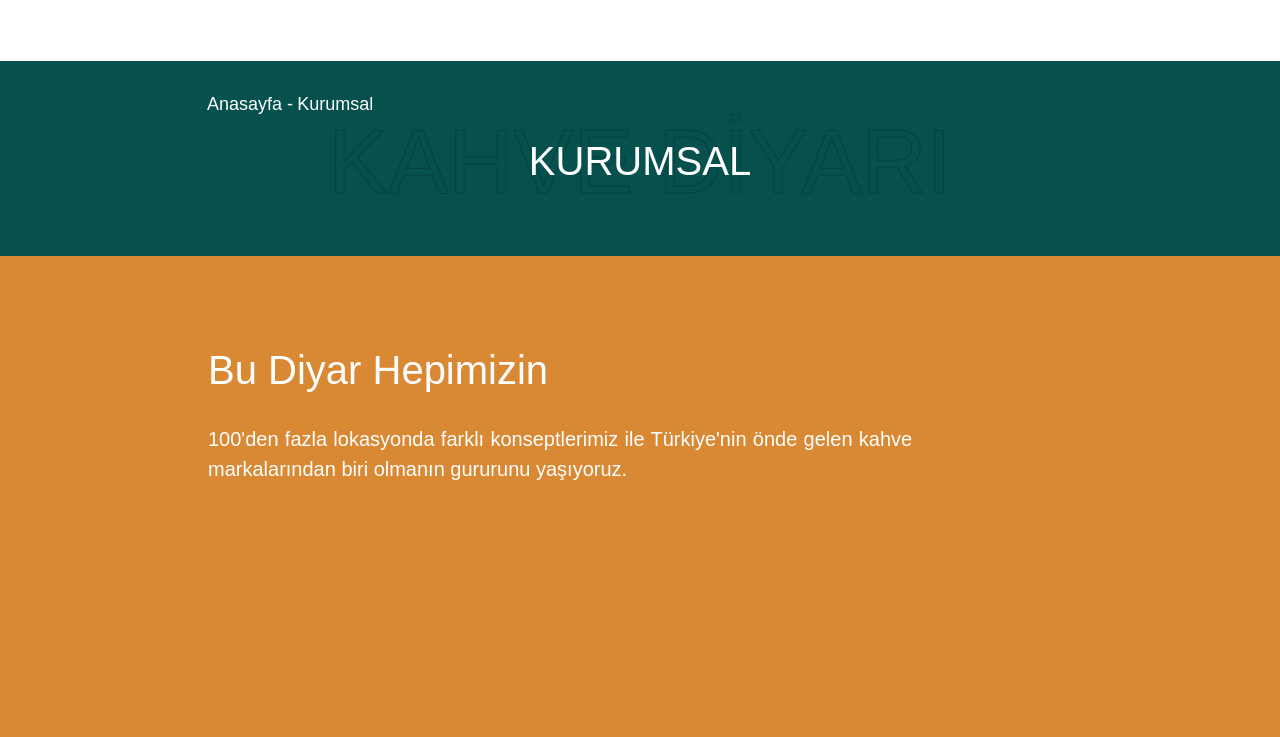
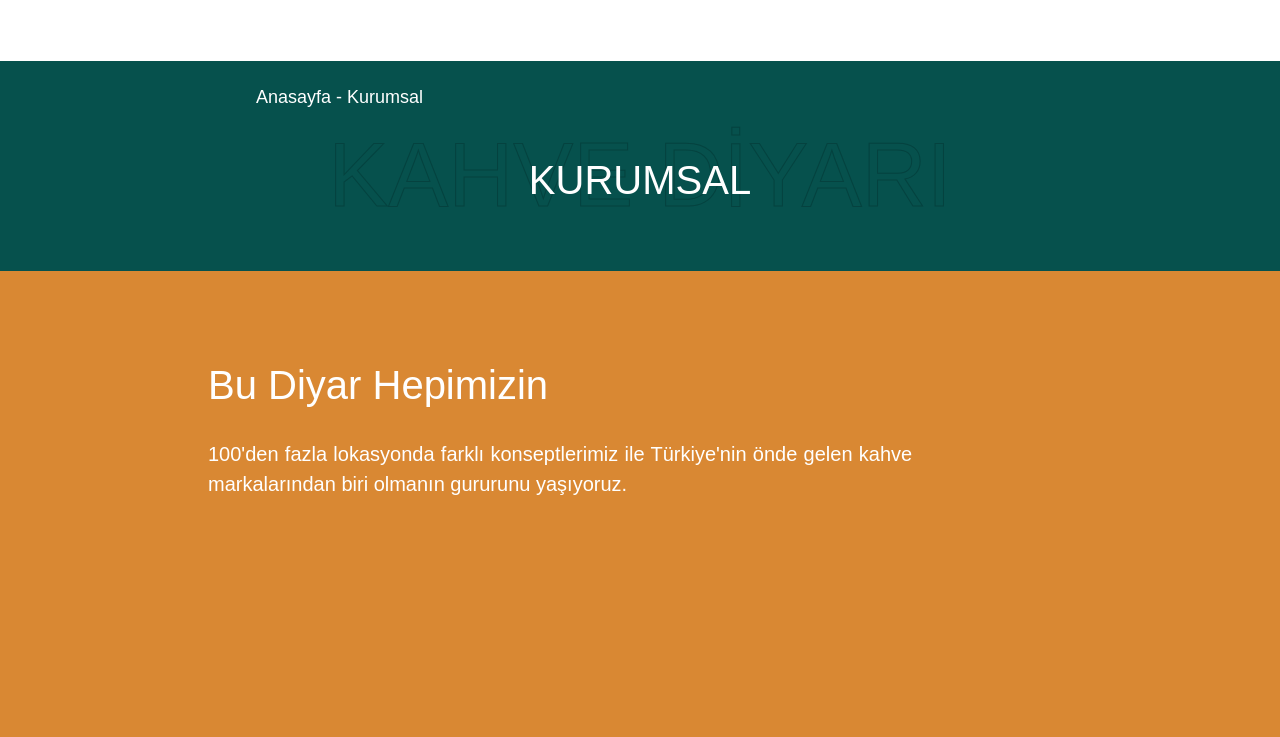
Before and after one commit to cengizhansahin/20-09, a plain HTML site: page kurumsal.html in a window 1280 px wide. Shown: the part 63-800 px from the top of the page. Drawn offline with nearby package versions, Linux system fonts and the light colour scheme; a web font is replaced by a local one.

Commit message:
Add files via upload

```diff
--- a/kurumsal.css
+++ b/kurumsal.css
@@ -90,72 +90,49 @@ nav a {
 
 /* HEADER BAŞLANGIÇ */
 .container-header {
-  overflow: hidden;
-  text-align: center;
+  width: 100%;
+  height: 210px;
   background-color: #06514d;
-}
-.container-header .container {
-  padding-top: 100px;
-  padding-bottom: 50px;
   position: relative;
-  width: 70%;
-}
-.container {
-  margin: 0 auto;
-  max-width: 1280px;
-}
-ul {
-  list-style-type: none;
-  padding-left: 0;
-}
-.content-breadcrumb {
-  overflow: hidden;
-  margin: 0;
-  padding: 0;
-  list-style: none;
-  position: absolute;
-  left: 15px;
-  top: 30px;
-  text-align: left;
-}
-.content-breadcrumb li a {
-  display: inline-block;
-  color: #ffffff;
-  outline: none !important;
-  cursor: pointer;
-  background-color: transparent;
-  font-size: 18px;
-  font-family: "Vag", sans-serif;
-  list-style: none;
-  text-decoration: none;
-}
-.content-title {
-  margin: 0;
-  color: #ffffff;
-  font-family: "Vag", sans-serif;
-  font-size: 40px;
-  position: relative;
-  top: 50%;
-  transform: translateY(-50%);
-  line-height: normal;
-  font-weight: 400;
 }
 
-.content-title::after {
+.ana-kur {
+  height: 50px;
+  font-family: "Vag", sans-serif;
+  padding-left: 16rem;
+  font-size: 18px;
+}
+
+.ana-kur a {
+  color: white;
+}
+.ana-kur h1 {
+  color: white;
+}
+
+.ka-di {
   width: 100%;
-  color: #06514d;
+  height: 70px;
+  text-align: center;
+  -webkit-text-stroke: 1px #05423f;
+  -webkit-text-fill-color: #06514d;
+  font-weight: 400;
   font-size: 90px;
-  line-height: 90px;
   font-family: "VAGRoundedBT", sans-serif;
   position: absolute;
-  left: 0;
-  top: -50%;
-  z-index: -1;
-  content: attr(data-headline);
-  -webkit-text-stroke: 1px #05423f;
-  -webkit-text-fill-color: #06514d;
+  top: 60px;
 }
-
+.kur {
+  width: 100%;
+  text-align: center;
+  color: white;
+  height: 70px;
+  font-size: 40px;
+  font-family: "Vag", sans-serif;
+  font-weight: 400;
+  position: absolute;
+  top: 45%;
+}
 /* HEADER BİTİŞ */
 
 /******************************************************************/
--- a/kurumsal.html
+++ b/kurumsal.html
@@ -61,15 +61,12 @@
     <!-- HEADER -->
     <header>
       <div class="container-header">
-        <div class="container">
-          <ul class="content-breadcrumb">
-            <li class="after">
-              <a href="https://www.kahvediyari.com.tr/tr">Anasayfa -</a>
-              <a href="./iletisim.html">Kurumsal</a>
-            </li>
-          </ul>
-          <h1 class="content-title" data-headline="KAHVE DİYARI">KURUMSAL</h1>
-        </div>
+        <ul class="ana-kur d-flex align-items-end">
+          <li><a href="">Anasayfa&nbsp;</a></li>
+          <li><a href="">- Kurumsal</a></li>
+        </ul>
+        <h1 class="ka-di">KAHVE DİYARI</h1>
+        <h1 class="kur">KURUMSAL</h1>
       </div>
     </header>
     <!-- HEADER -->
```
